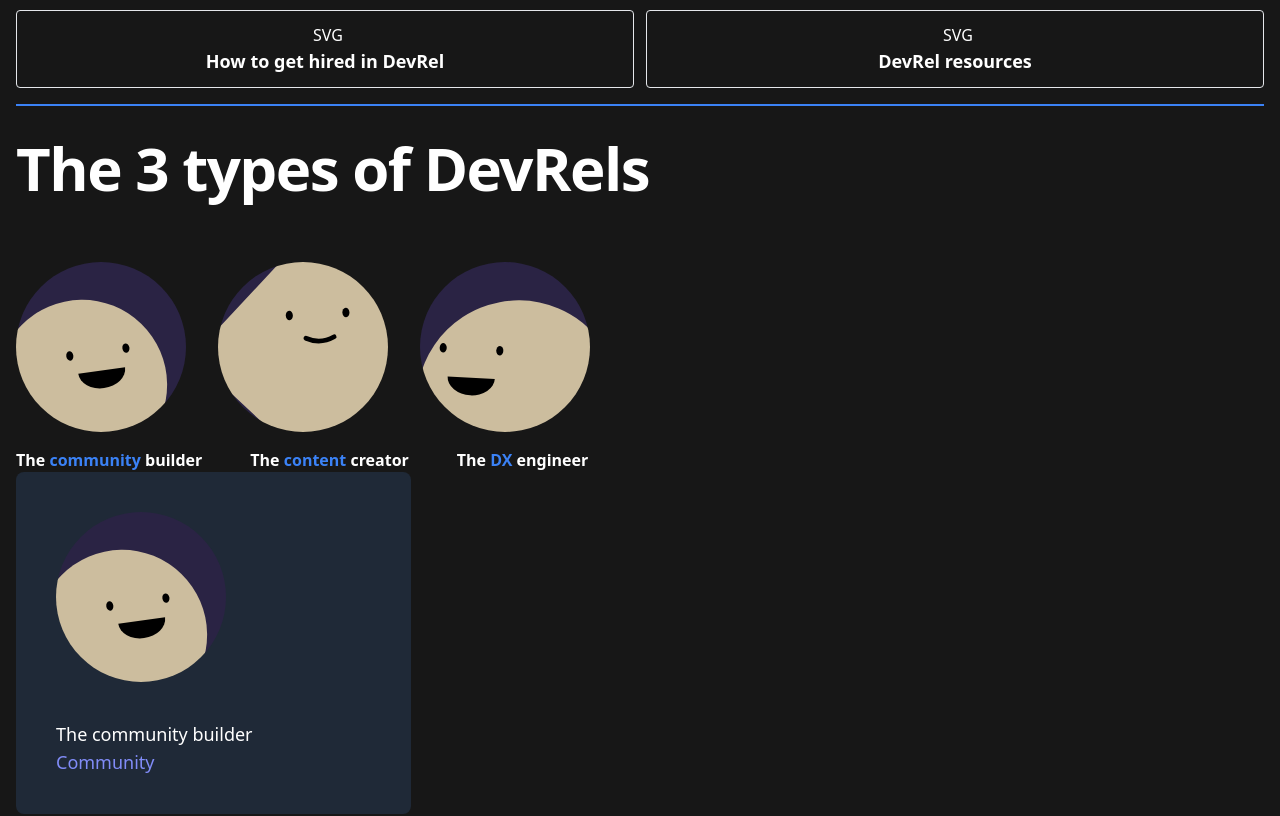
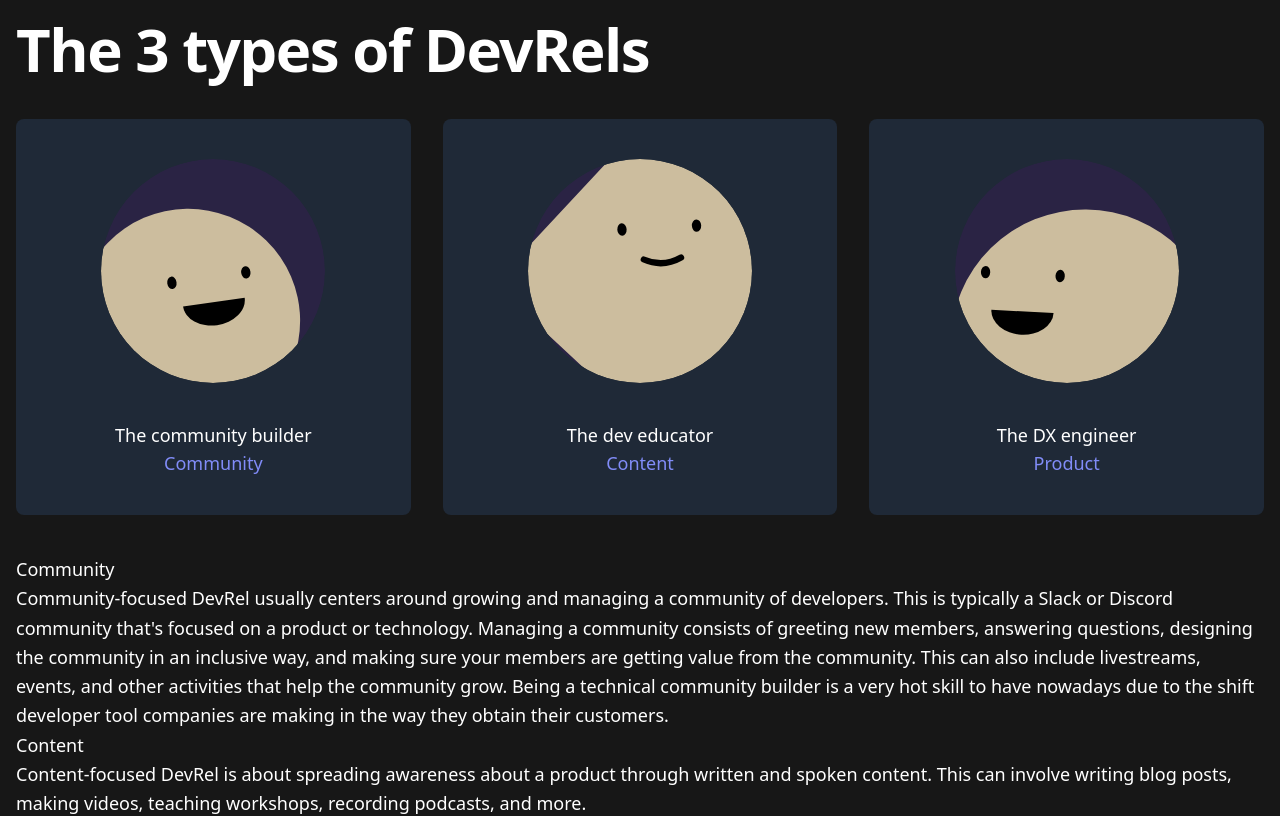
Before and after one commit to Nutlope/whatisdevrel, a Next.js app: page / in a window 1280 px wide. Shown: the part 1213-2029 px from the top of the page. Built offline with nearby package versions, Linux system fonts and the light colour scheme.

Commit message:
3 types of devrels v1

```diff
--- a/components/DevRelTypes.js
+++ b/components/DevRelTypes.js
@@ -1,20 +1,19 @@
 /* eslint-disable react/no-unescaped-entities */
 export default function DevRelTypes() {
   return (
-    <div className="3typesofDevRel">
-      <div className="border-blue-500 sm:border-t-2">
+    <>
       <div className="mt-8 w-full text-5xl font-bold tracking-tight sm:text-6xl">
         The 3 types of DevRels
       </div>
-      </div>
-      <div className="mt-16 flex space-x-8">
+      <ul className="my-10 space-y-4 sm:grid sm:grid-cols-1 sm:gap-6 sm:space-y-0 lg:grid-cols-3 lg:gap-8">
+        <li className="rounded-lg bg-gray-800 py-10 px-6 text-center xl:px-10">
+          <div className="space-y-6 xl:space-y-10">
             <svg
+              className="mx-auto h-40 w-40 rounded-full xl:h-56 xl:w-56"
               viewBox="0 0 36 36"
               fill="none"
               role="img"
               xmlns="http://www.w3.org/2000/svg"
-          width="170"
-          height="170"
             >
               <title>Carrie Chapman</title>
               <mask
@@ -61,13 +60,22 @@ export default function DevRelTypes() {
                 </g>
               </g>
             </svg>
+            <div className="space-y-2">
+              <div className="space-y-1 text-lg font-medium leading-6">
+                <h3 className="text-white">The community builder</h3>
+                <p className="text-indigo-400">Community</p>
+              </div>
+            </div>
+          </div>
+        </li>
+        <li className="rounded-lg bg-gray-800 py-10 px-6  text-center xl:px-10">
+          <div className="space-y-6 xl:space-y-10">
             <svg
+              className="mx-auto h-40 w-40 rounded-full xl:h-56 xl:w-56"
               viewBox="0 0 36 36"
               fill="none"
               role="img"
               xmlns="http://www.w3.org/2000/svg"
-          width="170"
-          height="170"
             >
               <title>Julia Ward</title>
               <mask
@@ -119,13 +127,22 @@ export default function DevRelTypes() {
                 </g>
               </g>
             </svg>
+            <div className="space-y-2">
+              <div className="space-y-1 text-lg font-medium leading-6">
+                <h3 className="text-white">The dev educator</h3>
+                <p className="text-indigo-400">Content</p>
+              </div>
+            </div>
+          </div>
+        </li>
+        <li className="rounded-lg bg-gray-800 py-10 px-6 text-center xl:px-10">
+          <div className="space-y-6 xl:space-y-10">
             <svg
+              className="mx-auto h-40 w-40 rounded-full xl:h-56 xl:w-56"
               viewBox="0 0 36 36"
               fill="none"
               role="img"
               xmlns="http://www.w3.org/2000/svg"
-          width="170"
-          height="170"
             >
               <title>Pearl Kendrick</title>
               <mask
@@ -172,83 +189,15 @@ export default function DevRelTypes() {
                 </g>
               </g>
             </svg>
-      </div>
-      <div className="mt-4 flex w-full space-x-12 font-bold">
-        <p>
-          The <span className="text-blue-500">community</span> builder
-        </p>
-        <p>
-          The <span className="text-blue-500">content </span>creator
-        </p>
-        <p>
-          The <span className="text-blue-500">DX</span> engineer
-        </p>
-      </div>
-      <div className="space-y-4 sm:grid sm:grid-cols-2 sm:gap-6 sm:space-y-0 lg:grid-cols-3 lg:gap-8">
-        <div className="rounded-lg bg-gray-800 py-10 px-6 text-center xl:px-10 xl:text-left">
-          <div className="space-y-6 xl:space-y-10">
-            <svg
-              viewBox="0 0 36 36"
-              fill="none"
-              role="img"
-              xmlns="http://www.w3.org/2000/svg"
-              width="170"
-              height="170"
-            >
-              <title>Carrie Chapman</title>
-              <mask
-                id="mask__beam"
-                maskUnits="userSpaceOnUse"
-                x="0"
-                y="0"
-                width="36"
-                height="36"
-              >
-                <rect width="36" height="36" rx="72" fill="#FFFFFF"></rect>
-              </mask>
-              <g mask="url(#mask__beam)">
-                <rect width="36" height="36" fill="#2a2344"></rect>
-                <rect
-                  x="0"
-                  y="0"
-                  width="36"
-                  height="36"
-                  transform="translate(-4 8) rotate(168 18 18) scale(1)"
-                  fill="#ccbd9e"
-                  rx="36"
-                ></rect>
-                <g transform="translate(0 4) rotate(-8 18 18)">
-                  <path d="M13,19 a1,0.75 0 0,0 10,0" fill="#000000"></path>
-                  <rect
-                    x="11"
-                    y="14"
-                    width="1.5"
-                    height="2"
-                    rx="1"
-                    stroke="none"
-                    fill="#000000"
-                  ></rect>
-                  <rect
-                    x="23"
-                    y="14"
-                    width="1.5"
-                    height="2"
-                    rx="1"
-                    stroke="none"
-                    fill="#000000"
-                  ></rect>
-                </g>
-              </g>
-            </svg>
-            <div className="space-y-2 xl:flex xl:items-center xl:justify-between">
+            <div className="space-y-2">
               <div className="space-y-1 text-lg font-medium leading-6">
-                <h3 className="text-white">The community builder</h3>
-                <p className="text-indigo-400">Community</p>
+                <h3 className="text-white">The DX engineer </h3>
+                <p className="text-indigo-400">Product</p>
               </div>
             </div>
           </div>
-        </div>
-      </div>
+        </li>
+      </ul>
       <h2>Community</h2>
       <p>
         Community-focused DevRel usually centers around growing and managing a
@@ -279,6 +228,6 @@ export default function DevRelTypes() {
         also extend to the product ecosystem so working on code examples,
         templates, and integrations is also common.
       </p>
-    </div>
+    </>
   );
 }
--- a/components/Summary.js
+++ b/components/Summary.js
@@ -4,8 +4,6 @@
 // TODO: Make the ref scroll with some margin and not exactly on the h1
 // TODO: Get the picture I did remade with a matching color scheme and transparent background
 // TODO: Move the picture down to match the paragraphs
-// TODO: Increase font size of paragraphs
-// TODO: Restrict width of everything
 
 export default function Summary({ setReftoElement }) {
   return (
@@ -41,16 +39,7 @@ export default function Summary({ setReftoElement }) {
       </div>
 
       {/* TODO: Need to grab icons for those 4 boxes */}
-      <div className="mb-4 grid grid-cols-1 gap-3 lg:grid-cols-2">
-        <a
-          className="hover:bg-secondary h-full rounded border p-3"
-          href="#somewhere"
-        >
-          <div className="inline-block h-[24px] w-[24px]">SVG </div>
-          <h3 className="text-primary mb-sm text-lg font-semibold">
-            What is DevRel?
-          </h3>
-        </a>
+      <div className="mb-4 grid grid-cols-1 gap-3 lg:grid-cols-3">
         <a
           className="hover:bg-secondary h-full rounded border p-3"
           href="#somewhere"
--- a/pages/index.js
+++ b/pages/index.js
@@ -1,4 +1,3 @@
-/* eslint-disable react/no-unescaped-entities */
 import Head from "next/head";
 import { useRef } from "react";
 import Header from "../components/Header";
--- a/styles/globals.css
+++ b/styles/globals.css
@@ -4,6 +4,6 @@
 
 @layer base {
     body {
-        @apply bg-neutral-900;
+        @apply bg-neutral-900 leading-relaxed text-lg;
     }
 }
```
Also changed, not shown: 1 other file (tests, documents, lock files or other folders). Lines whose indentation alone changed are shown as unchanged.
